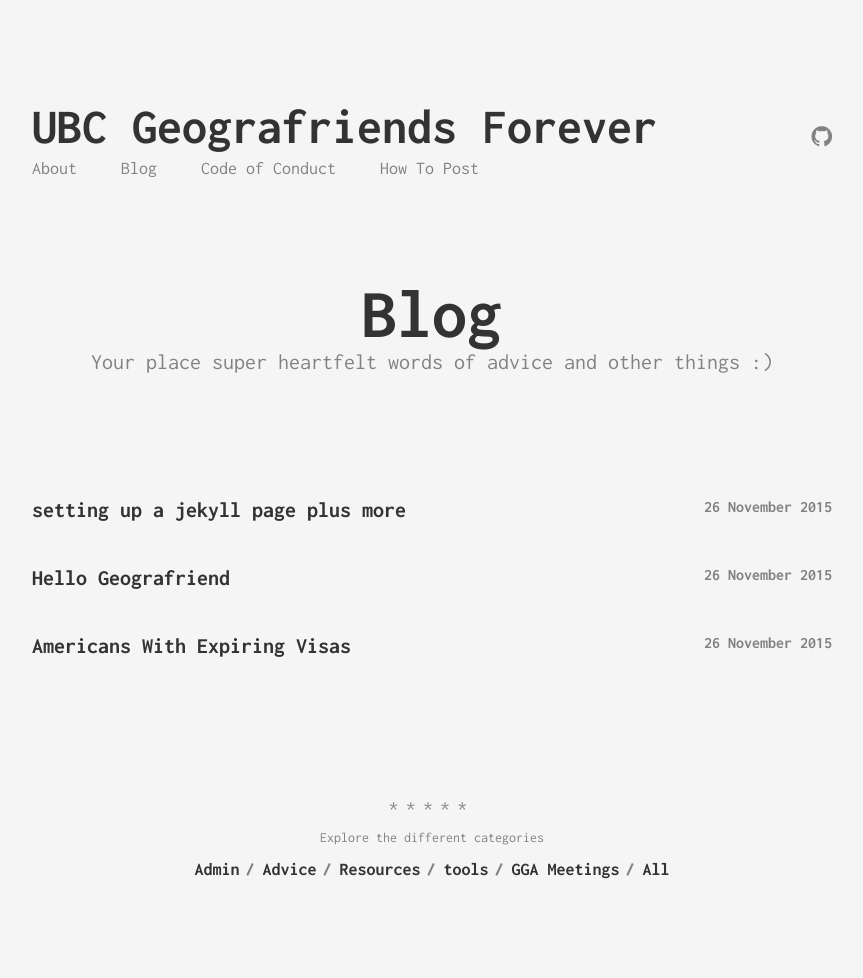
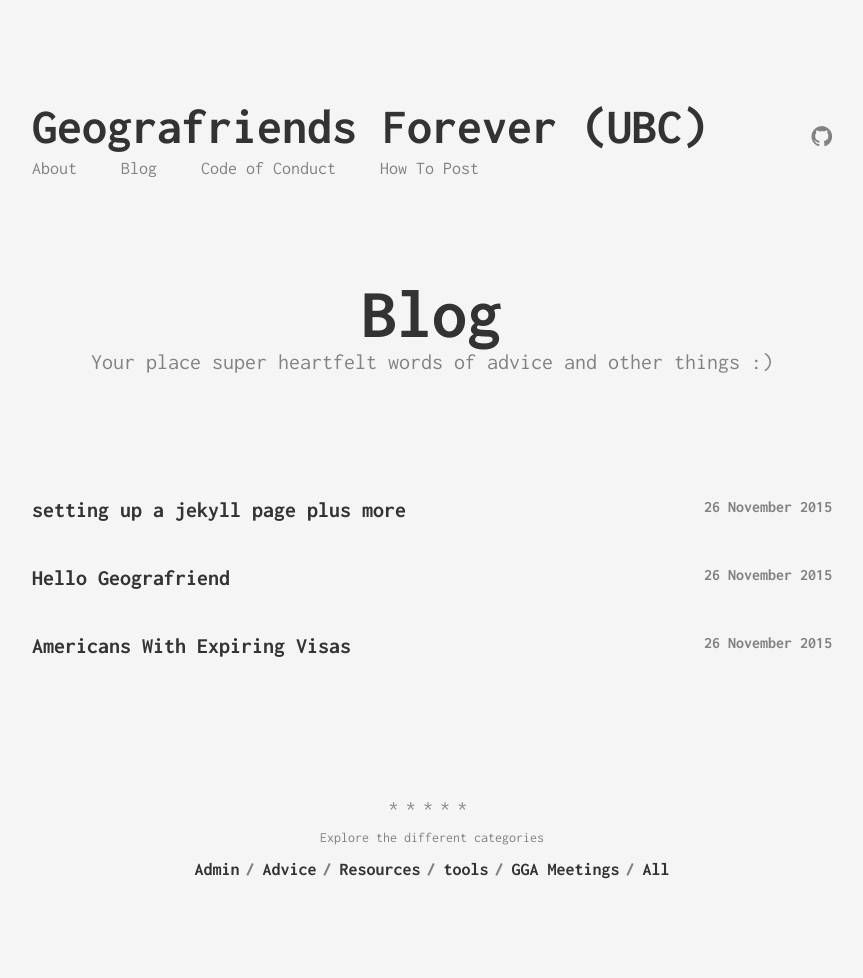
Before and after one commit to ubcgga/ubcgga.github.io, a Jekyll site: the page built from index.html, in a window 1280 px wide. Shown: the whole page, without its empty margins (208-1071 px from the left). Built offline with Jekyll 4.4.1, drawn with Linux system fonts in a browser that asks for light colours.

Commit message:
updated page name

```diff
--- a/_config.yml
+++ b/_config.yml
@@ -1,5 +1,5 @@
 # Site settings
-title: UBC Geografriends Forever
+title: Geografriends Forever (UBC)
 description: >
   Advice, resouces, tools, links, and everything in between to help get you navigate UBC geography grad program(me).
 
```
